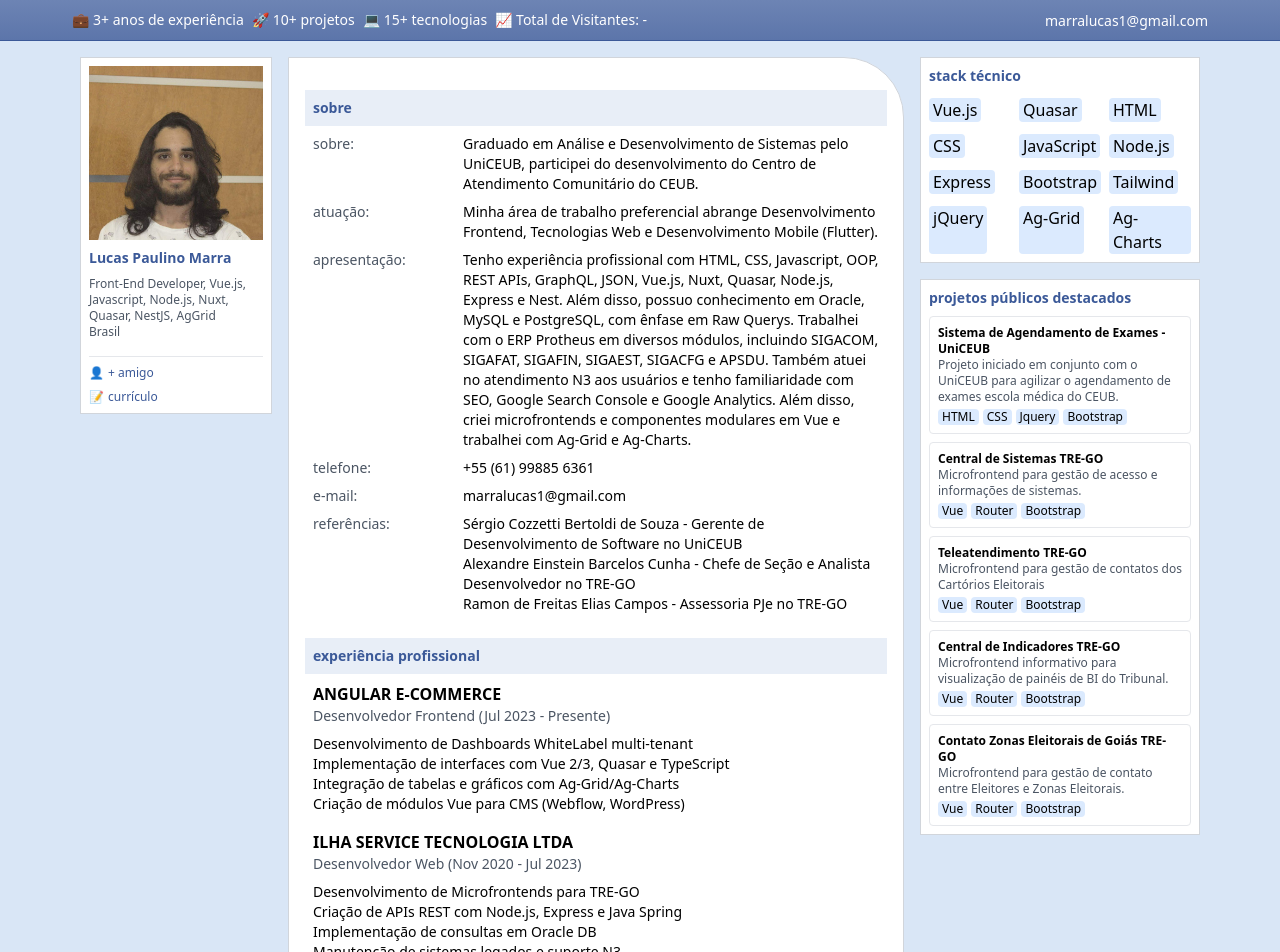
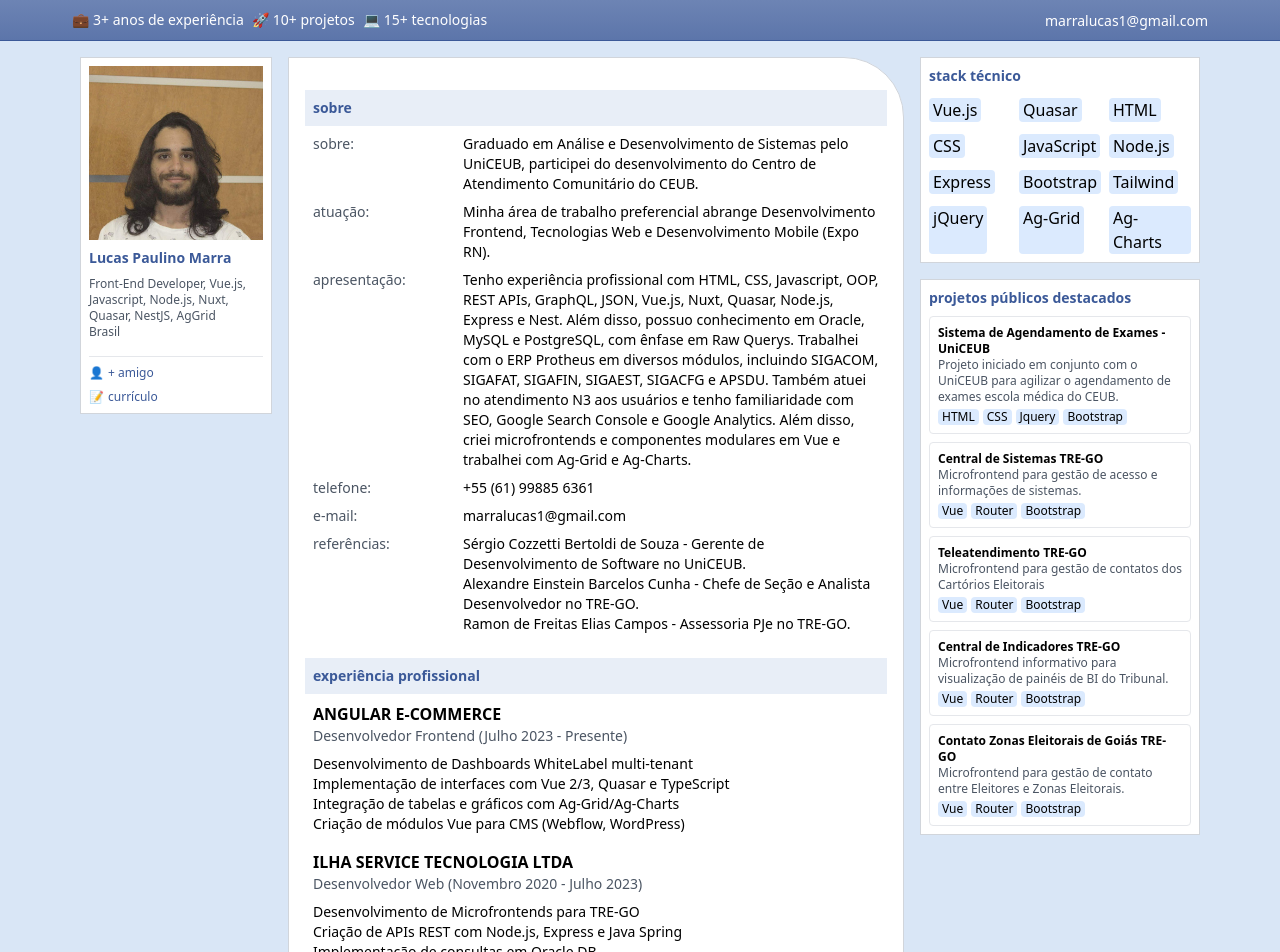
Before and after one commit to lucaspmarra/lucaspmarra.github.io, a Vue app: page / in a window 1280 px wide. Shown: the top 952 px of the page. Built offline with nearby package versions, Linux system fonts and the light colour scheme; no server answers.

Commit message:
add tolgee service

```diff
--- a/package.json
+++ b/package.json
@@ -15,6 +15,7 @@
     "pinia": "^2.2.4",
     "vue": "^3.5.12",
     "vue-gtag": "^2.0.1",
+    "vue-i18n": "10",
     "vue-router": "^4.4.5"
   },
   "devDependencies": {
--- /dev/null
+++ b/src/i18n/pt-BR.json
@@ -0,0 +1,60 @@
+{
+  "experience_time": "3+ anos de experiência",
+  "project_quantity": "10+ projetos",
+  "stack_quantity": "15+ tecnologias",
+  "profile_photo_alt_text": "Foto de perfil de Lucas Marra",
+  "country": "Brasil",
+  "add_friend": "+ amigo",
+  "resume": "currículo",
+  "about_message": "Graduado em Análise e Desenvolvimento de Sistemas pelo UniCEUB, participei do desenvolvimento do Centro de Atendimento Comunitário do CEUB.",
+  "about_title": "sobre:",
+  "stack_title": "atuação:",
+  "stack_message": "Minha área de trabalho preferencial abrange Desenvolvimento Frontend, Tecnologias Web e Desenvolvimento Mobile (Expo RN).",
+  "presentation_title": "apresentação:",
+  "presentation_message": "Tenho experiência profissional com HTML, CSS, Javascript, OOP, REST APIs, GraphQL, JSON, Vue.js, Nuxt, Quasar, Node.js, Express e Nest. Além disso, possuo conhecimento em Oracle, MySQL e PostgreSQL, com ênfase em Raw Querys. Trabalhei com o ERP Protheus em diversos módulos, incluindo SIGACOM, SIGAFAT, SIGAFIN, SIGAEST, SIGACFG e APSDU. Também atuei no atendimento N3 aos usuários e tenho familiaridade com SEO, Google Search Console e Google Analytics. Além disso, criei microfrontends e componentes modulares em Vue e trabalhei com Ag-Grid e Ag-Charts.",
+  "mobile_phone_title": "telefone",
+  "email_title": "e-mail:",
+  "reference_title": "referências:",
+  "reference_one": "Gerente de Desenvolvimento de Software no UniCEUB.",
+  "reference_two": "Chefe de Seção e Analista Desenvolvedor no TRE-GO.",
+  "reference_three": "Assessoria PJe no TRE-GO.",
+  "job_experience": "experiência profissional",
+  "job_experience_angular_message": "Desenvolvedor Frontend (Julho 2023 - Presente)",
+  "job_experience_angular_message_two": "Desenvolvimento de Dashboards WhiteLabel multi-tenant",
+  "job_experience_angular_message_three": "Implementação de interfaces com Vue 2/3, Quasar e TypeScript",
+  "job_experience_angular_message_four": "Integração de tabelas e gráficos com Ag-Grid/Ag-Charts",
+  "job_experience_angular_message_five": "Criação de módulos Vue para CMS (Webflow, WordPress)",
+  "job_experience_ilha_message_one": "Desenvolvedor Web (Novembro 2020 - Julho 2023)",
+  "job_experience_ilha_message_two": "Desenvolvimento de Microfrontends para TRE-GO",
+  "job_experience_ilha_message_three": "Criação de APIs REST com Node.js, Express e Java Spring",
+  "job_experience_ilha_message_four": "Implementação de consultas em Oracle DB",
+  "job_experience_ilha_message_five": "Manutenção de sistemas legados e suporte N3",
+  "job_experience_pavo_message_one": "Auxiliar de Suporte Técnico (Janeiro 2020 - Abril 2020)",
+  "job_experience_pavo_message_two": "Suporte N1 ao ERP Protheus (TOTVS)",
+  "job_experience_pavo_message_three": "Desenvolvimento de templates para workflows",
+  "job_experience_pavo_message_four": "Frontend para canal de Denúncias",
+  "job_experience_totvs_message_one": "Trainee Analista de Implantação (Março 2019 - Agosto 2019)",
+  "job_experience_totvs_message_two": "Implantação de módulos ERP Protheus",
+  "job_experience_totvs_message_three": "Configuração de SIGACOM, SIGAFAT, SIGAFIN",
+  "job_experience_totvs_message_four": "Parametrização de sistemas",
+  "job_experience_vp_message_one": "Estagiário em Suporte Técnico (Setembro 2018 - Março 2019)",
+  "job_experience_vp_message_two": "Análise de dados com Google Analytics",
+  "job_experience_vp_message_three": "Otimização de SEO para Landing Pages",
+  "job_experience_vp_message_four": "Manutenção de sistemas legados",
+  "education": "formação",
+  "education_text": "UniCEUB - Centro Universitário de Brasília",
+  "education_course": "Análise e Desenvolvimento de Sistemas",
+  "education_conclusion": "Conclusão: 2019",
+  "stack_names": "stack técnico",
+  "public_projects": "projetos públicos destacados",
+  "public_projects_one": "Sistema de Agendamento de Exames - UniCEUB",
+  "public_projects_one_text": "Projeto iniciado em conjunto com o UniCEUB para agilizar o agendamento de exames escola médica do CEUB.",
+  "public_projects_two": "Central de Sistemas TRE-GO",
+  "public_projects_two_text": "Microfrontend para gestão de acesso e informações de sistemas.",
+  "public_projects_three": "Teleatendimento TRE-GO",
+  "public_projects_three_text": "Microfrontend para gestão de contatos dos Cartórios Eleitorais",
+  "public_projects_four": "Central de Indicadores TRE-GO",
+  "public_projects_four_text": "Microfrontend informativo para visualização de painéis de BI do Tribunal.",
+  "public_projects_five": "Contato Zonas Eleitorais de Goiás TRE-GO",
+  "public_projects_five_text": "Microfrontend para gestão de contato entre Eleitores e Zonas Eleitorais."
+}
--- a/src/views/HomeView.vue
+++ b/src/views/HomeView.vue
@@ -9,26 +9,15 @@
           <div class="flex flex-wrap gap-2 text-sm text-white">
             <div class="flex items-center">
               <span class="mr-1">💼</span>
-              <span>3+ anos de experiência</span>
+              <span>{{ $t('experience_time') }}</span>
             </div>
             <div class="flex items-center">
               <span class="mr-1">🚀</span>
-              <span>10+ projetos</span>
+              <span>{{ $t('project_quantity') }}</span>
             </div>
             <div class="flex items-center">
               <span class="mr-1">💻</span>
-              <span>15+ tecnologias</span>
-            </div>
-            <div v-if="loading" role="status">
-              <svg aria-hidden="true" class="w-4 h-4 text-gray-200 animate-spin dark:text-gray-600 fill-blue-600" viewBox="0 0 100 101" fill="none" xmlns="http://www.w3.org/2000/svg">
-                <path d="M100 50.5908C100 78.2051 77.6142 100.591 50 100.591C22.3858 100.591 0 78.2051 0 50.5908C0 22.9766 22.3858 0.59082 50 0.59082C77.6142 0.59082 100 22.9766 100 50.5908ZM9.08144 50.5908C9.08144 73.1895 27.4013 91.5094 50 91.5094C72.5987 91.5094 90.9186 73.1895 90.9186 50.5908C90.9186 27.9921 72.5987 9.67226 50 9.67226C27.4013 9.67226 9.08144 27.9921 9.08144 50.5908Z" fill="currentColor"/>
-                <path d="M93.9676 39.0409C96.393 38.4038 97.8624 35.9116 97.0079 33.5539C95.2932 28.8227 92.871 24.3692 89.8167 20.348C85.8452 15.1192 80.8826 10.7238 75.2124 7.41289C69.5422 4.10194 63.2754 1.94025 56.7698 1.05124C51.7666 0.367541 46.6976 0.446843 41.7345 1.27873C39.2613 1.69328 37.813 4.19778 38.4501 6.62326C39.0873 9.04874 41.5694 10.4717 44.0505 10.1071C47.8511 9.54855 51.7191 9.52689 55.5402 10.0491C60.8642 10.7766 65.9928 12.5457 70.6331 15.2552C75.2735 17.9648 79.3347 21.5619 82.5849 25.841C84.9175 28.9121 86.7997 32.2913 88.1811 35.8758C89.083 38.2158 91.5421 39.6781 93.9676 39.0409Z" fill="currentFill"/>
-              </svg>
-              <span class="sr-only">Loading...</span>
-            </div>
-            <div v-else class="flex items-center">
-              <span class="mr-1">📈</span>
-              <span>Total de Visitantes: {{ visitor_count ? visitor_count : '-' }}</span>
+              <span>{{ $t('stack_quantity') }}</span>
             </div>
           </div>
         </nav>
@@ -49,7 +38,7 @@
           <div class="bg-white border border-gray-300 p-2">
             <img
               src="/profile.jpg"
-              alt="Profile"
+              :alt="$t('profile_photo_alt_text')"
               class="w-full max-w-[200px] lg:max-w-none mx-auto mb-2"
             />
             <h2 class="text-[#3B5998] text-sm font-bold mb-2">
@@ -59,7 +48,7 @@
               Front-End Developer, Vue.js, Javascript, Node.js, Nuxt, Quasar,
               NestJS, AgGrid
               <br />
-              Brasil
+              {{ $t('country') }}
             </div>
             <div class="mt-4 border-t pt-2">
               <a
@@ -67,7 +56,7 @@
                 target="_blank"
                 class="flex items-center text-xs text-[#3B5998] hover:underline"
               >
-                <span class="mr-1">👤</span> + amigo
+                <span class="mr-1">👤</span> {{ $t('add_friend') }}
               </a>
               <a
                 @click="
@@ -77,7 +66,7 @@
                 "
                 class="flex items-center text-xs text-[#3B5998] hover:underline mt-2 cursor-pointer"
               >
-                <span class="mr-1">📝</span> currículo
+                <span class="mr-1">📝</span> {{ $t('resume') }}
               </a>
             </div>
           </div>
@@ -93,60 +82,58 @@
               sobre
             </h3>
             <div class="p-2 space-y-2">
-              <div class="grid grid-cols-[150px,1fr] text-sm">
-                <span class="text-gray-600">sobre:</span>
+              <div class="grid grid-cols-1 sm:grid-cols-[150px,1fr] text-sm">
+                <span class="text-gray-600">{{ $t('about_title') }}</span>
+                <span>{{ $t('about_message') }}</span>
+              </div>
+              <div class="grid grid-cols-1 sm:grid-cols-[150px,1fr] text-sm">
+                <span class="text-gray-600">{{ $t('stack_title') }}</span>
+                <span>{{ $t('stack_message') }}</span>
+              </div>
+              <div class="grid grid-cols-1 sm:grid-cols-[150px,1fr] text-sm">
+                <span class="text-gray-600">{{
+                  $t('presentation_title')
+                }}</span>
+                <span>{{ $t('presentation_message') }}</span>
+              </div>
+
+              <div class="grid grid-cols-1 sm:grid-cols-[150px,1fr] text-sm">
+                <span class="text-gray-600"
+                  >{{ $t('mobile_phone_title') }}:</span
+                >
                 <span
-                  >Graduado em Análise e Desenvolvimento de Sistemas pelo
-                  UniCEUB, participei do desenvolvimento do Centro de
-                  Atendimento Comunitário do CEUB.</span
+                  ><a
+                    class="transition-all duration-300 ease-in-out hover:underline hover:text-blue-400"
+                    href="tel:+5561998856381"
+                  >
+                    +55 (61) 99885 6361
+                  </a>
+                </span>
+              </div>
+              <div class="grid grid-cols-1 sm:grid-cols-[150px,1fr] text-sm">
+                <span class="text-gray-600">{{ $t('email_title') }}</span>
+                <span
+                  ><a
+                    class="transition-all duration-300 ease-in-out hover:underline hover:text-blue-400"
+                    href="mailto:marralucas1@gmail.com"
+                    >marralucas1@gmail.com</a
+                  ></span
                 >
               </div>
-              <div class="grid grid-cols-[150px,1fr] text-sm">
-                <span class="text-gray-600">atuação:</span>
-                <span
-                  >Minha área de trabalho preferencial abrange Desenvolvimento
-                  Frontend, Tecnologias Web e Desenvolvimento Mobile
-                  (Flutter).</span
-                >
-              </div>
-              <div class="grid grid-cols-[150px,1fr] text-sm">
-                <span class="text-gray-600">apresentação:</span>
-                <span
-                  >Tenho experiência profissional com HTML, CSS, Javascript,
-                  OOP, REST APIs, GraphQL, JSON, Vue.js, Nuxt, Quasar, Node.js,
-                  Express e Nest. Além disso, possuo conhecimento em Oracle,
-                  MySQL e PostgreSQL, com ênfase em Raw Querys. Trabalhei com o
-                  ERP Protheus em diversos módulos, incluindo SIGACOM, SIGAFAT,
-                  SIGAFIN, SIGAEST, SIGACFG e APSDU. Também atuei no atendimento
-                  N3 aos usuários e tenho familiaridade com SEO, Google Search
-                  Console e Google Analytics. Além disso, criei microfrontends e
-                  componentes modulares em Vue e trabalhei com Ag-Grid e
-                  Ag-Charts.</span
-                >
-              </div>
-
-              <div class="grid grid-cols-[150px,1fr] text-sm">
-                <span class="text-gray-600">telefone:</span>
-                <span>+55 (61) 99885 6361</span>
-              </div>
-              <div class="grid grid-cols-[150px,1fr] text-sm">
-                <span class="text-gray-600">e-mail:</span>
-                <span>marralucas1@gmail.com</span>
-              </div>
-              <div class="grid grid-cols-[150px,1fr] text-sm">
-                <span class="text-gray-600">referências:</span>
+              <div class="grid grid-cols-1 sm:grid-cols-[150px,1fr] text-sm">
+                <span class="text-gray-600">{{ $t('reference_title') }}</span>
 
                 <ul class="text-sm">
                   <li>
-                    Sérgio Cozzetti Bertoldi de Souza - Gerente de
-                    Desenvolvimento de Software no UniCEUB
+                    Sérgio Cozzetti Bertoldi de Souza -
+                    {{ $t('reference_one') }}
                   </li>
                   <li>
-                    Alexandre Einstein Barcelos Cunha - Chefe de Seção e
-                    Analista Desenvolvedor no TRE-GO
+                    Alexandre Einstein Barcelos Cunha -
+                    {{ $t('reference_two') }}
                   </li>
                   <li>
-                    Ramon de Freitas Elias Campos - Assessoria PJe no TRE-GO
+                    Ramon de Freitas Elias Campos - {{ $t('reference_three') }}
                   </li>
                 </ul>
               </div>
@@ -156,74 +143,74 @@
           <!-- Experiência Profissional -->
           <div class="mb-4">
             <h3 class="text-[#3B5998] bg-[#E8EEF7] p-2 text-sm font-bold">
-              experiência profissional
+              {{ $t('job_experience') }}
             </h3>
             <div class="p-2 space-y-4">
               <div class="border-[#3B5998]">
                 <h4 class="font-bold">ANGULAR E-COMMERCE</h4>
                 <p class="text-sm text-gray-600">
-                  Desenvolvedor Frontend (Jul 2023 - Presente)
+                  {{ $t('job_experience_angular_message') }}
                 </p>
                 <ul class="text-sm mt-2">
-                  <li>Desenvolvimento de Dashboards WhiteLabel multi-tenant</li>
+                  <li>{{ $t('job_experience_angular_message_two') }}</li>
                   <li>
-                    Implementação de interfaces com Vue 2/3, Quasar e TypeScript
+                    {{ $t('job_experience_angular_message_three') }}
                   </li>
                   <li>
-                    Integração de tabelas e gráficos com Ag-Grid/Ag-Charts
+                    {{ $t('job_experience_angular_message_four') }}
                   </li>
-                  <li>Criação de módulos Vue para CMS (Webflow, WordPress)</li>
+                  <li>{{ $t('job_experience_angular_message_five') }}</li>
                 </ul>
               </div>
 
               <div class="border-[#3B5998]">
                 <h4 class="font-bold">ILHA SERVICE TECNOLOGIA LTDA</h4>
                 <p class="text-sm text-gray-600">
-                  Desenvolvedor Web (Nov 2020 - Jul 2023)
+                  {{ $t('job_experience_ilha_message_one') }}
                 </p>
                 <ul class="text-sm mt-2">
-                  <li>Desenvolvimento de Microfrontends para TRE-GO</li>
+                  <li>{{ $t('job_experience_ilha_message_two') }}</li>
                   <li>
-                    Criação de APIs REST com Node.js, Express e Java Spring
+                    {{ $t('job_experience_ilha_message_three') }}
                   </li>
-                  <li>Implementação de consultas em Oracle DB</li>
-                  <li>Manutenção de sistemas legados e suporte N3</li>
+                  <li>{{ $t('job_experience_ilha_message_four') }}</li>
+                  <li>{{ $t('job_experience_ilha_message_five') }}</li>
                 </ul>
               </div>
 
               <div class="border-[#3B5998]">
                 <h4 class="font-bold">PAVO TECNOLOGIA</h4>
                 <p class="text-sm text-gray-600">
-                  Auxiliar de Suporte Técnico Jr (Jan 2020 - Abr 2020)
+                  {{ $t('job_experience_pavo_message_one') }}
                 </p>
                 <ul class="text-sm mt-2">
-                  <li>Suporte N1 ao ERP Protheus (TOTVS)</li>
-                  <li>Desenvolvimento de templates para workflows</li>
-                  <li>Frontend para canal de Denúncias</li>
+                  <li>{{ $t('job_experience_pavo_message_two') }}</li>
+                  <li>{{ $t('job_experience_pavo_message_three') }}</li>
+                  <li>{{ $t('job_experience_pavo_message_four') }}</li>
                 </ul>
               </div>
 
               <div class="border-[#3B5998]">
                 <h4 class="font-bold">TOTVS</h4>
                 <p class="text-sm text-gray-600">
-                  Trainee Analista de Implantação (Mar 2019 - Ago 2019)
+                  {{ $t('job_experience_totvs_message_one') }}
                 </p>
                 <ul class="text-sm mt-2">
-                  <li>Implantação de módulos ERP Protheus</li>
-                  <li>Configuração de SIGACOM, SIGAFAT, SIGAFIN</li>
-                  <li>Parametrização de sistemas</li>
+                  <li>{{ $t('job_experience_totvs_message_two') }}</li>
+                  <li>{{ $t('job_experience_totvs_message_three') }}</li>
+                  <li>{{ $t('job_experience_totvs_message_four') }}</li>
                 </ul>
               </div>
 
               <div class="border-[#3B5998]">
                 <h4 class="font-bold">VP CONCURSOS</h4>
                 <p class="text-sm text-gray-600">
-                  Estagiário em Suporte Técnico (Set 2018 - Mar 2019)
+                  {{ $t('job_experience_vp_message_one') }}
                 </p>
                 <ul class="text-sm mt-2">
-                  <li>Análise de dados com Google Analytics</li>
-                  <li>Otimização de SEO para Landing Pages</li>
-                  <li>Manutenção de sistemas legados</li>
+                  <li>{{ $t('job_experience_vp_message_two') }}</li>
+                  <li>{{ $t('job_experience_vp_message_three') }}</li>
+                  <li>{{ $t('job_experience_vp_message_four') }}</li>
                 </ul>
               </div>
             </div>
@@ -232,17 +219,17 @@
           <!-- Formação -->
           <div class="mb-4">
             <h3 class="text-[#3B5998] bg-[#E8EEF7] p-2 text-sm font-bold">
-              formação
+              {{ $t('education') }}
             </h3>
             <div class="p-2">
               <div class="text-sm">
                 <h4 class="font-bold">
-                  UniCEUB - Centro Universitário de Brasília
+                  {{ $t('education_text') }}
                 </h4>
                 <p class="text-gray-600">
-                  Análise e Desenvolvimento de Sistemas
+                  {{ $t('education_course') }}
                 </p>
-                <p class="text-gray-500">Conclusão: 2019</p>
+                <p class="text-gray-500">{{ $t('education_conclusion') }}</p>
               </div>
             </div>
           </div>
@@ -252,7 +239,9 @@
         <div class="w-full lg:w-[25%] lg:flex-shrink-0">
           <!-- Stack técnico -->
           <div class="bg-white border border-gray-300 p-2 mb-4">
-            <h3 class="text-[#3B5998] font-bold text-sm mb-2">stack técnico</h3>
+            <h3 class="text-[#3B5998] font-bold text-sm mb-2">
+              {{ $t('stack_names') }}
+            </h3>
             <div class="grid grid-cols-3 sm:grid-cols-4 lg:grid-cols-3 gap-2">
               <div class="flex mt-1">
                 <span class="bg-blue-100 px-1 rounded">Vue.js</span>
@@ -296,7 +285,7 @@
           <!-- Projetos públicos -->
           <div class="bg-white border border-gray-300 p-2 mb-4">
             <h3 class="text-[#3B5998] font-bold text-sm mb-2">
-              projetos públicos destacados
+              {{ $t('public_projects') }}
             </h3>
             <div class="space-y-2">
               <div class="text-xs p-2 border rounded">
@@ -305,11 +294,10 @@
                   target="_blank"
                   class="font-bold cursor-pointer"
                 >
-                  Sistema de Agendamento de Exames - UniCEUB
+                  {{ $t('public_projects_one') }}
                 </a>
                 <p class="text-gray-600">
-                  Projeto iniciado em conjunto com o UniCEUB para agilizar o
-                  agendamento de exames escola médica do CEUB.
+                  {{ $t('public_projects_one_text') }}
                 </p>
                 <div class="flex gap-1 mt-1">
                   <span class="bg-blue-100 px-1 rounded">HTML</span>
@@ -324,10 +312,10 @@
                   href="https://apps.tre-go.jus.br/central-de-sistemas/#/"
                   target="_blank"
                   class="font-bold cursor-pointer"
-                  >Central de Sistemas TRE-GO</a
+                  >{{ $t('public_projects_two') }}</a
                 >
                 <p class="text-gray-600">
-                  Microfrontend para gestão de acesso e informações de sistemas.
+                  {{ $t('public_projects_two_text') }}
                 </p>
                 <div class="flex gap-1 mt-1">
                   <span class="bg-blue-100 px-1 rounded">Vue</span>
@@ -337,9 +325,11 @@
               </div>
 
               <div class="text-xs p-2 border rounded">
-                <h4 class="font-bold cursor-pointer">Teleatendimento TRE-GO</h4>
+                <h4 class="font-bold cursor-pointer">
+                  {{ $t('public_projects_three') }}
+                </h4>
                 <p class="text-gray-600">
-                  Microfrontend para gestão de contatos dos Cartórios Eleitorais
+                  {{ $t('public_projects_three_text') }}
                 </p>
                 <div class="flex gap-1 mt-1">
                   <span class="bg-blue-100 px-1 rounded">Vue</span>
@@ -353,11 +343,10 @@
                   href="https://apps.tre-go.jus.br/central-de-indicadores/#/"
                   target="_blank"
                   class="font-bold cursor-pointer"
-                  >Central de Indicadores TRE-GO</a
+                  >{{ $t('public_projects_four') }}</a
                 >
                 <p class="text-gray-600">
-                  Microfrontend informativo para visualização de painéis de BI
-                  do Tribunal.
+                  {{ $t('public_projects_four_text') }}
                 </p>
                 <div class="flex gap-1 mt-1">
                   <span class="bg-blue-100 px-1 rounded">Vue</span>
@@ -371,11 +360,10 @@
                   href="https://apps.tre-go.jus.br/contato-zonas/"
                   target="_blank"
                   class="font-bold cursor-pointer"
-                  >Contato Zonas Eleitorais de Goiás TRE-GO</a
+                  >{{ $t('public_projects_five') }}</a
                 >
                 <p class="text-gray-600">
-                  Microfrontend para gestão de contato entre Eleitores e Zonas
-                  Eleitorais.
+                  {{ $t('public_projects_five_text') }}
                 </p>
                 <div class="flex gap-1 mt-1">
                   <span class="bg-blue-100 px-1 rounded">Vue</span>
@@ -389,33 +377,14 @@
       </div>
     </main>
   </div>
-
 </template>
 
 <script setup>
-import axios from 'axios'
-import { onMounted, ref } from 'vue'
-
-const visitor_count = ref()
-const loading = ref(false);
+import { onMounted } from 'vue'
 
 function downloadItem(url) {
   window.open(url, '_blank')
 }
 
-async function getVisitorCount() {
-  try {
-    loading.value = true;
-    const response = await axios.get('https://counter-api-prg8.onrender.com/api/visitor')
-    visitor_count.value = response.data.count
-  } catch (error) {
-    console.error('Erro ao obter contagem de visitantes:', error)
-  } finally {
-    loading.value = false;
-  }
-}
-
-onMounted(async () => {
-  await getVisitorCount()
-})
+onMounted(async () => {})
 </script>
```
Also changed, not shown: src/main.js (+28 -2 lines), src/service/tolgee_service.js (added, +43 -0 lines), 2 other files (tests, documents, lock files or other folders).
